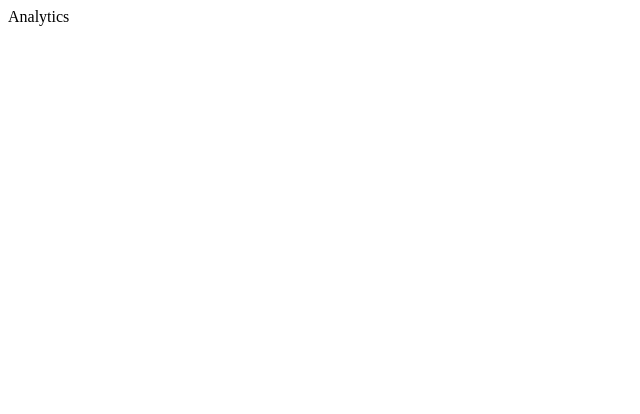
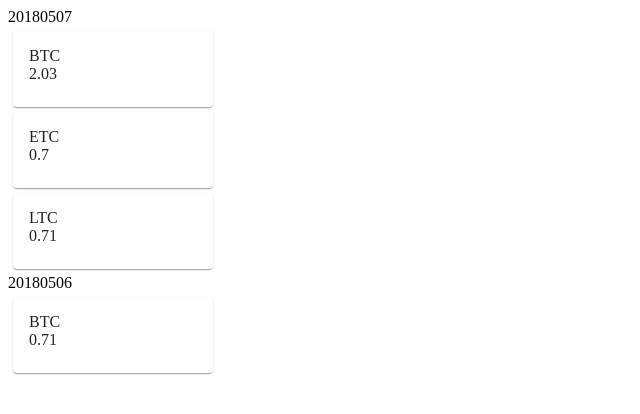
Before and after one commit to meetgaurang/crypto-profit-analyzer, a React (Create React App) app: page /analytics in a window 1280 px wide. Shown: the top 414 px of the page, without its empty margins (0-640 px from the left). Built offline with nearby package versions, Linux system fonts and the light colour scheme.

Commit message:
Able to see the list

```diff
--- a/package.json
+++ b/package.json
@@ -46,11 +46,12 @@
     "@testing-library/react": "^9.3.2",
     "@testing-library/user-event": "^7.1.2",
     "@types/jest": "^24.0.23",
+    "@types/lodash": "^4.14.149",
     "@types/node": "^12.12.17",
     "@types/react": "^16.9.16",
     "@types/react-dom": "^16.9.4",
+    "@types/react-redux": "^7.1.5",
     "@types/react-router-dom": "^5.1.3",
-    "@types/styled-components": "^4.4.1",
-    "@types/lodash": "^4.14.149"
+    "@types/styled-components": "^4.4.1"
   }
 }
--- a/src/App.tsx
+++ b/src/App.tsx
@@ -1,12 +1,17 @@
 import React from 'react';
 import { Switch, Route, BrowserRouter } from 'react-router-dom';
+import { Provider } from 'react-redux';
+
 import { Welcome } from './components/Welcome/Welcome';
-import { Analytics } from './components/Analytics/Analytics';
+import Analytics from './components/Analytics/Analytics';
+import { configureStore } from './store/configureStore';
 
 export class App extends React.Component {
     render() {
+        const store = configureStore();
         return (
             <>
+                <Provider store={store}>
                     <BrowserRouter>
                         <Switch>
                             <Route
@@ -20,6 +25,7 @@ export class App extends React.Component {
                             />
                         </Switch>
                     </BrowserRouter>
+                </Provider>
             </>
         );
     }
--- a/src/api/HistoricDataAPI.ts
+++ b/src/api/HistoricDataAPI.ts
@@ -17,7 +17,7 @@ export const HistoricDataAPI = {
     async getMockedHistoricData(): Promise<IHistoricDataAPIResponse> {
         const promise: Promise<IHistoricDataAPIResponse> = new Promise(function (resolve, reject) {
             window.setTimeout(() => {
-                resolve(JSON.parse(mockedResponse.toString()));
+                resolve(<any>mockedResponse);
             }, 500);
         });
         return promise;
--- a/src/api/mockedResponse.json
+++ b/src/api/mockedResponse.json
@@ -77,6 +77,32 @@
                     "price": "14.15"
                 }
             ]
+        },
+        {
+            "currency": "BTC",
+            "date": "20180506",
+            "quotes": [
+                {
+                    "time": "0930",
+                    "price": "14.32"
+                },
+                {
+                    "time": "1115",
+                    "price": "14.87"
+                },
+                {
+                    "time": "1245",
+                    "price": "15.03"
+                },
+                {
+                    "time": "1400",
+                    "price": "14.76"
+                },
+                {
+                    "time": "1700",
+                    "price": "14.15"
+                }
+            ]
         }
     ]
 }
--- a/src/components/Analytics/Analytics.styles.tsx
+++ b/src/components/Analytics/Analytics.styles.tsx
@@ -1,5 +1,12 @@
 import styled from 'styled-components';
+import Card from '@material-ui/core/Card';
 
 export const ContainerDiv = styled.div`
     text-align: center;
 `;
+
+export const StyledCard = styled(Card)`
+    width: 200px;
+    margin: 5px;
+    display: block;
+`;
--- a/src/components/Analytics/Analytics.tsx
+++ b/src/components/Analytics/Analytics.tsx
@@ -1,12 +1,71 @@
-import React from 'react';
+import React, { useEffect } from 'react';
 import { Switch, Route, MemoryRouter, useHistory } from 'react-router-dom';
-//import { Welcome } from './Analytics.styles';
+import { connect } from 'react-redux';
+import Card from '@material-ui/core/Card';
+import CardContent from '@material-ui/core/CardContent';
 
-export const Analytics = () => {
-    const history = useHistory();
-    return (
-        <>
-            Analytics
-        </>
-    );
+import { getHistoricData } from '../../store/actions';
+import { IDateWiseRecord, IProfitRecord } from './Analytics.types';
+import { StyledCard } from './Analytics.styles';
+
+
+export class Analytics extends React.Component<any> {
+    constructor(props: any) {
+        super(props);
+    }
+
+    componentDidMount() {
+        this.props.getHistoricData();
+    }
+
+    public renderCurrencyList = (profitList: IProfitRecord[]) => {
+        return profitList.map((eachProfitItem: IProfitRecord, index: number) => {
+            return (
+                <StyledCard key={index} >
+                    <CardContent>
+                        <div> {eachProfitItem.currency} </div>
+                        <div> {eachProfitItem.profit} </div>
+                    </CardContent>
+                </StyledCard>
+            );
+        });
+    }
+
+    public renderRecords = () => {
+        return this.props.records.map((eachRecord: IDateWiseRecord, index: number) => {
+            return (
+                <div key={index}>
+                    <div> {eachRecord.date} </div>
+                    <div> {this.renderCurrencyList(eachRecord.profitList)} </div>
+                </div>
+            );
+        });
+    }
+
+    render () {
+        return (
+            <>
+                {this.props.apiSuccess && <div>{this.renderRecords()}</div>}
+                {this.props.apiFailure && <div>API call failed</div>}
+                {this.props.apiReuestInProgress && <div>Loading..</div>}
+            </>
+        );
+    }
 }
+
+const mapStateToProps = (state: any) => {
+    return {
+        apiSuccess: state.analyticsReducer.apiSuccess,
+        apiFailure: state.analyticsReducer.apiFailure,
+        apiReuestInProgress: state.analyticsReducer.apiReuestInProgress,
+        records: state.analyticsReducer.records
+    }
+}
+
+const mapDispatchToProps = (dispatch: any) => ({
+    getHistoricData: () => {
+        dispatch(getHistoricData());
+    }
+});
+
+export default connect(mapStateToProps, mapDispatchToProps)(Analytics);
--- a/src/store/configureStore.ts
+++ b/src/store/configureStore.ts
@@ -5,7 +5,7 @@ import { reducers } from './reducers';
 
 export function configureStore() {
     const rootReducer = combineReducers({
-        reducers
+        analyticsReducer: reducers
     });
 
     return createStore(rootReducer, composeWithDevTools(applyMiddleware(thunk)));
--- a/src/store/reducers.ts
+++ b/src/store/reducers.ts
@@ -1,5 +1,6 @@
 import { IAnalyticsStore } from "./types";
 import { ANALYTICS_ACTION_TYPES } from "./actionTypes";
+import { AnalyticsMapper } from "../components/Analytics/Analytics.mapper";
 
 const initialState: IAnalyticsStore = {
     apiSuccess: false,
@@ -29,12 +30,13 @@ export const reducers = (state = initialState, action: any) => {
             }
         }
         case ANALYTICS_ACTION_TYPES.GET_HISTORIC_DATA_REQUEST_SUCCESS: {
+            const mapper = new AnalyticsMapper();
             return {
                 ...state,
                 apiSuccess: true,
                 apiFailure: false,
                 apiRequestInProgress: false,
-                records: []
+                records: mapper.mapResponse(action.payload)
             }
         }
         default:
```
Also changed, not shown: 1 other file (tests, documents, lock files or other folders). Lines whose indentation alone changed are shown as unchanged.
